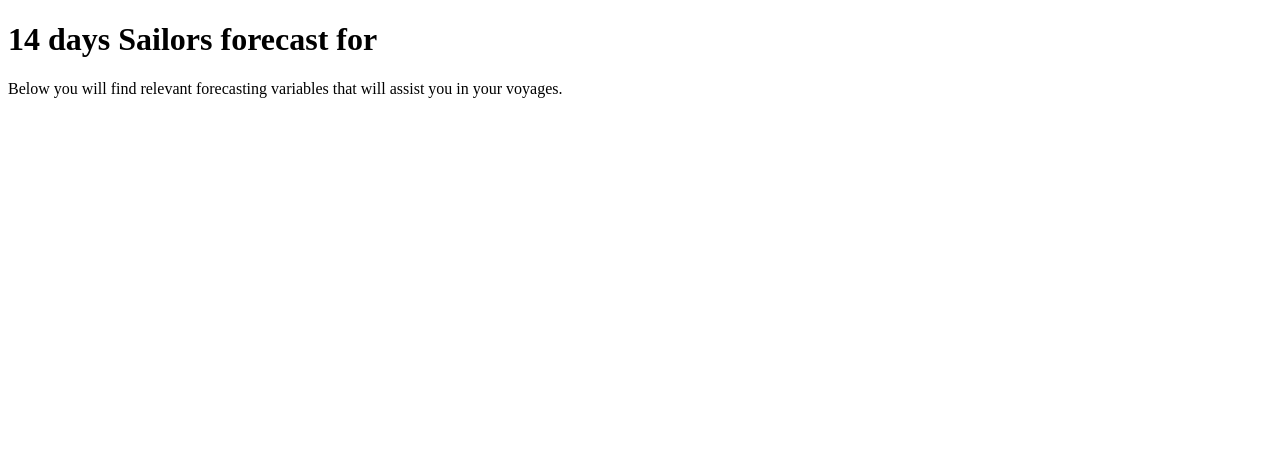
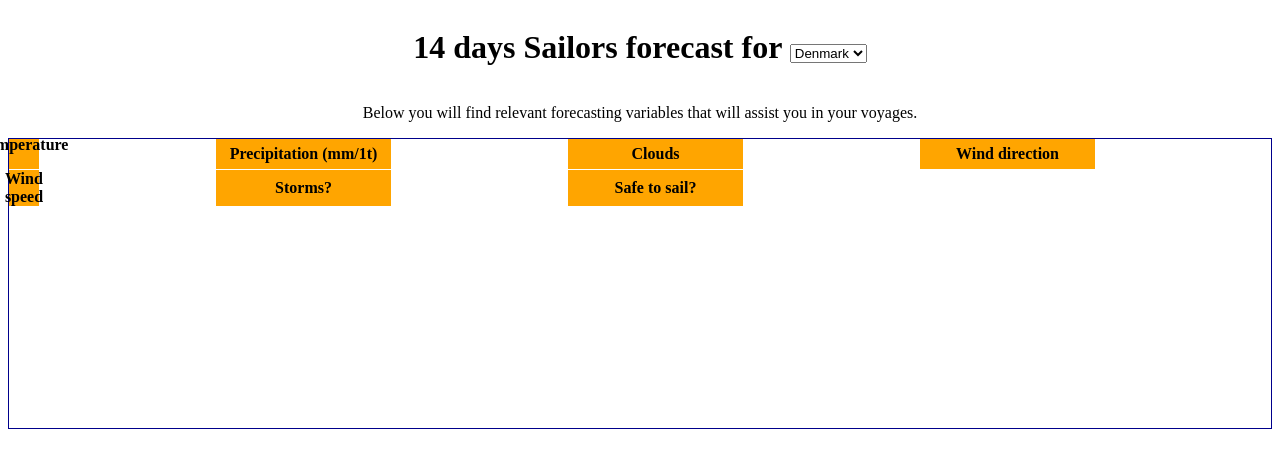
Before and after one commit to LucasHoffSchmidt/Weatherforecast-Copenhagen, a plain HTML site: page Frontend/WeatherApp_Frontend.html in a window 1280 px wide. Drawn offline with Linux system fonts and the light colour scheme.

Commit message:
Setting up the frontend

```diff
--- a/Frontend/WeatherApp_Frontend.css
+++ b/Frontend/WeatherApp_Frontend.css
@@ -1,3 +1,27 @@
-div {
-    margin: auto;
+.headline {
+    display: flex;
+    flex-direction: column;
+    justify-content: center;
+    align-items: center;
 }
+
+.weatherInformation {
+    display: grid;
+    grid-template-columns: 30px repeat(7, 1fr);
+    grid-template-rows: 30px repeat(7, 1fr);
+    gap: 1px;
+    border: 1px solid darkblue;
+}
+
+.label {
+    display: flex;
+    align-items: center;
+    justify-content: center;
+    font-weight: bold;
+    background-color: orange;
+}
+
+.gridRow {
+    display: grid;
+    grid-template-columns: auto 1fr;
+}
--- a/Frontend/WeatherApp_Frontend.html
+++ b/Frontend/WeatherApp_Frontend.html
@@ -3,13 +3,95 @@
 <head>
     <meta charset="UTF-8">
     <meta name="viewport" content="width=device-width, initial-scale=1.0">
-    <link rel="stylesheet" type="css" href="WeatherApp_Frontend.css"/>
+    <link rel="stylesheet" href="WeatherApp_Frontend.css"/>
     <title>The Sailors Weather</title>
 </head>
 <body>
-    <div>
-        <h1>14 days Sailors forecast for <span id="GPS"></span></h1>
+    <div class="headline">
+        <h1>14 days Sailors forecast for <select>
+            <option value="Denmark">Denmark</option>
+            <option value="Sweden">Sweden</option>
+            <option value="Norway">Norway</option>
+        </select></h1>
         <p>Below you will find relevant forecasting variables that will assist you in your voyages.</p>
+    </div>
+    <div class="weatherInformation">
+        <div class="label">Temperature &deg;C </div>
+        <div class="gridRow">
+            <div class="temperatureMonday"></div>
+            <div class="temperatureTuesday"></div>
+            <div class="temperatureWednesday"></div>
+            <div class="temperatureThursday"></div>
+            <div class="temperatureFriday"></div>
+            <div class="temperatureSaturday"></div>
+            <div class="temperatureSunday"></div>
+        </div>
+
+        <div class="label">Precipitation (mm/1t) </div>
+        <div class="gridRow">
+            <div class="precipitationMonday"></div>
+            <div class="precipitationTuesday"></div>
+            <div class="precipitationWednesday"></div>
+            <div class="precipitationThursday"></div>
+            <div class="precipitationFriday"></div>
+            <div class="precipitationSaturday"></div>
+            <div class="precipitationSunday"></div>
+        </div>
+
+        <div class="label">Clouds</div>
+        <div class="gridRow">
+            <div class="cloudsMonday"></div>
+            <div class="cloudsTuesday"></div>
+            <div class="cloudsWednesday"></div>
+            <div class="cloudsThursday"></div>
+            <div class="cloudsFriday"></div>
+            <div class="cloudsSaturday"></div>
+            <div class="cloudsSunday"></div>
+        </div>
+
+        <div class="label">Wind direction</div>
+        <div class="gridRow">
+            <div class="windDirectionMonday"></div>
+            <div class="windDirectionTuesday"></div>
+            <div class="windDirectionWednesday"></div>
+            <div class="windDirectionThursday"></div>
+            <div class="windDirectionFriday"></div>
+            <div class="windDirectionSaturday"></div>
+            <div class="windDirectionSunday"></div>
+        </div>
+
+        <div class="label">Wind speed</div>
+        <div class="gridRow">
+            <div class="windSpeedMonday"></div>
+            <div class="windSpeedTuesday"></div>
+            <div class="windSpeedWednesday"></div>
+            <div class="windSpeedThursday"></div>
+            <div class="windSpeedFriday"></div>
+            <div class="windSpeedSaturday"></div>
+            <div class="windSpeedSunday"></div>
+        </div>
+
+        <div class="label">Storms?</div>
+        <div class="gridRow">
+            <div class="stormsMonday"></div>
+            <div class="stormsTuesday"></div>
+            <div class="stormsWednesday"></div>
+            <div class="stormsThursday"></div>
+            <div class="stormsFriday"></div>
+            <div class="stormsSaturday"></div>
+            <div class="stormsSunday"></div>
+        </div>
+
+        <div class="label">Safe to sail?</div>
+        <div class="gridRow">
+            <div class="safeToSailMonday"></div>
+            <div class="safeToSailTuesday"></div>
+            <div class="safeToSailWednesday"></div>
+            <div class="safeToSailThursday"></div>
+            <div class="safeToSailFriday"></div>
+            <div class="safeToSailSaturday"></div>
+            <div class="safeToSailSunday"></div>
+        </div>
     </div>
 </body>
 </html>
```
